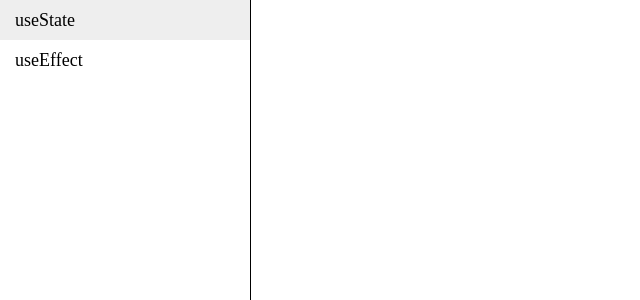
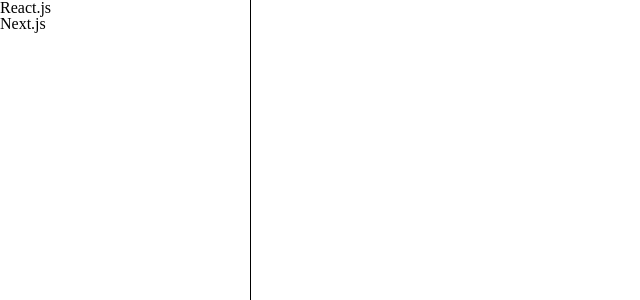
Before and after one commit to qirtudgus/mymory, a Next.js app: page / in a window 1280 px wide. Shown: the top 300 px of the page, without its empty margins (0-640 px from the left). Built offline with nearby package versions, Linux system fonts and the light colour scheme.

Commit message:
feat: 메뉴 컴포넌트 적용

```diff
--- a/layout/Layout.tsx
+++ b/layout/Layout.tsx
@@ -1,4 +1,4 @@
-import { useRouter } from 'next/router';
+import Menu from '@/components/Menu';
 import styled from 'styled-components';
 
 const SideBar = styled.div`
@@ -8,20 +8,6 @@ const SideBar = styled.div`
   background: #fff;
   border-right: 1px solid #000;
   z-index: 10;
-`;
-
-const MenuDiv = styled.div`
-  cursor: pointer;
-  height: 40px;
-  padding: 0 15px;
-  line-height: 40px;
-  &:hover {
-    background: #eee;
-  }
-`;
-
-const Menu = styled.li`
-  font-size: 18px;
 `;
 
 const Main = styled.main`
@@ -34,25 +20,29 @@ const Main = styled.main`
 const Container = styled.div`
   display: flex;
 `;
+const ReactMenu = [{ name: 'React.js' }];
+const ReactArr = [
+  { name: 'useState', link: '/react/useState' },
+  { name: 'useEffect', link: '/react/useEffect' },
+];
+const NextMenu = [{ name: 'Next.js' }];
+const NextArr = [
+  { name: 'useState', link: '/react/useState' },
+  { name: 'useEffect', link: '/react/useEffect' },
+];
+
 export default function Layout({ children }: { children: React.ReactNode }) {
-  const MenuArr = [
-    { name: 'useState', link: '/useState' },
-    { name: 'useEffect', link: '/useEffect' },
-  ];
-
-  const router = useRouter();
-  const routing = (link: string) => {
-    router.push(link);
-  };
-
   return (
     <Container>
       <SideBar>
-        {MenuArr.map((i) => (
-          <MenuDiv onClick={() => routing(i.link)}>
-            <Menu>{i.name}</Menu>
-          </MenuDiv>
-        ))}
+        <Menu
+          menu={ReactMenu}
+          postList={ReactArr}
+        ></Menu>
+        <Menu
+          menu={NextMenu}
+          postList={NextArr}
+        ></Menu>
       </SideBar>
       <Main>{children}</Main>
     </Container>
```
